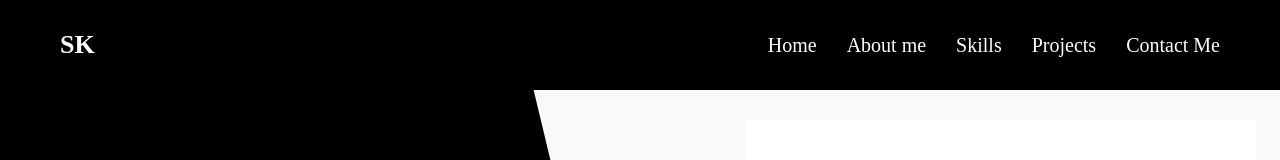
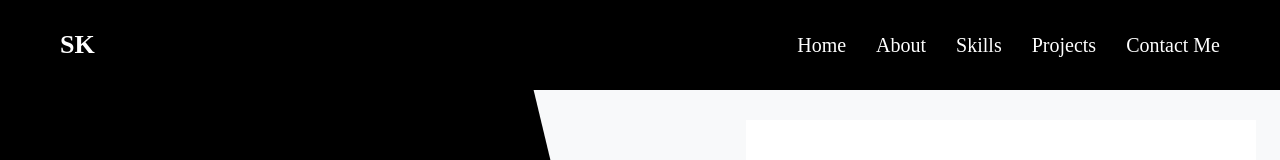
Before and after one commit to SandeepKaur84/portfolio-website, a React (Vite) app: page / in a window 1280 px wide. Shown: the top 160 px of the page. Built offline with nearby package versions, Linux system fonts and the light colour scheme.

Commit message:
Updated Navbar.jsx

```diff
--- a/src/components/Navbar.jsx
+++ b/src/components/Navbar.jsx
@@ -10,7 +10,7 @@
           <a href="#hero">Home</a>
         </li>
         <li>
-          <a href="#about">About me</a>
+          <a href="#about">About</a>
         </li>
         <li>
           <a href="#skills">Skills</a>
```
